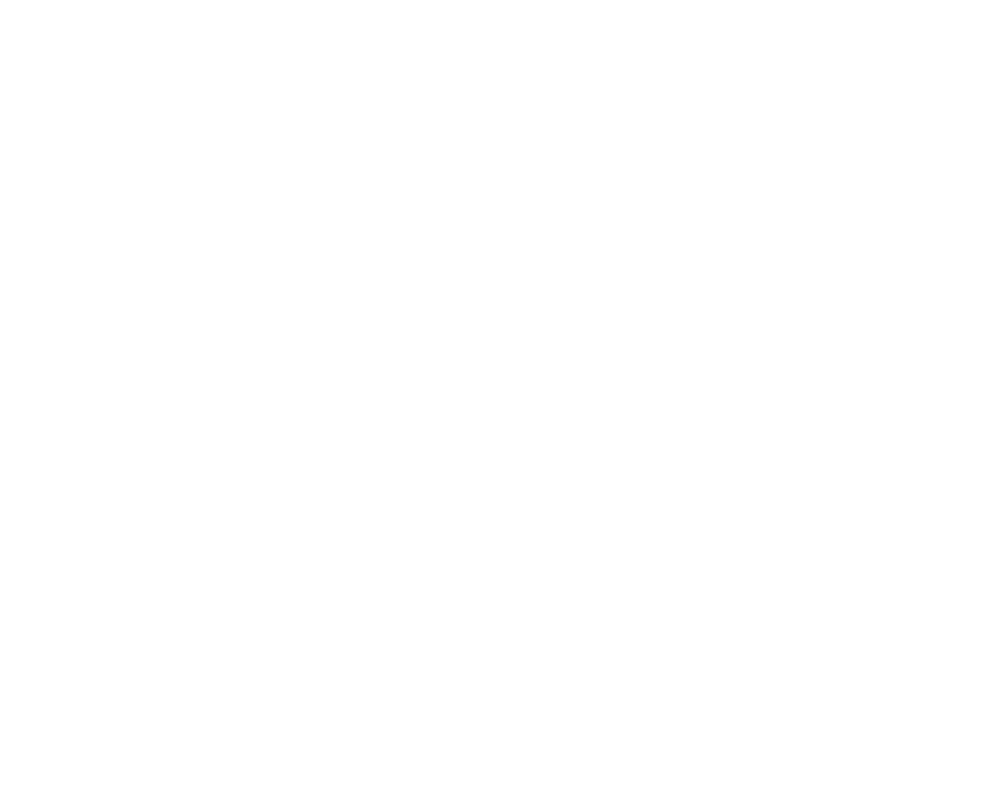
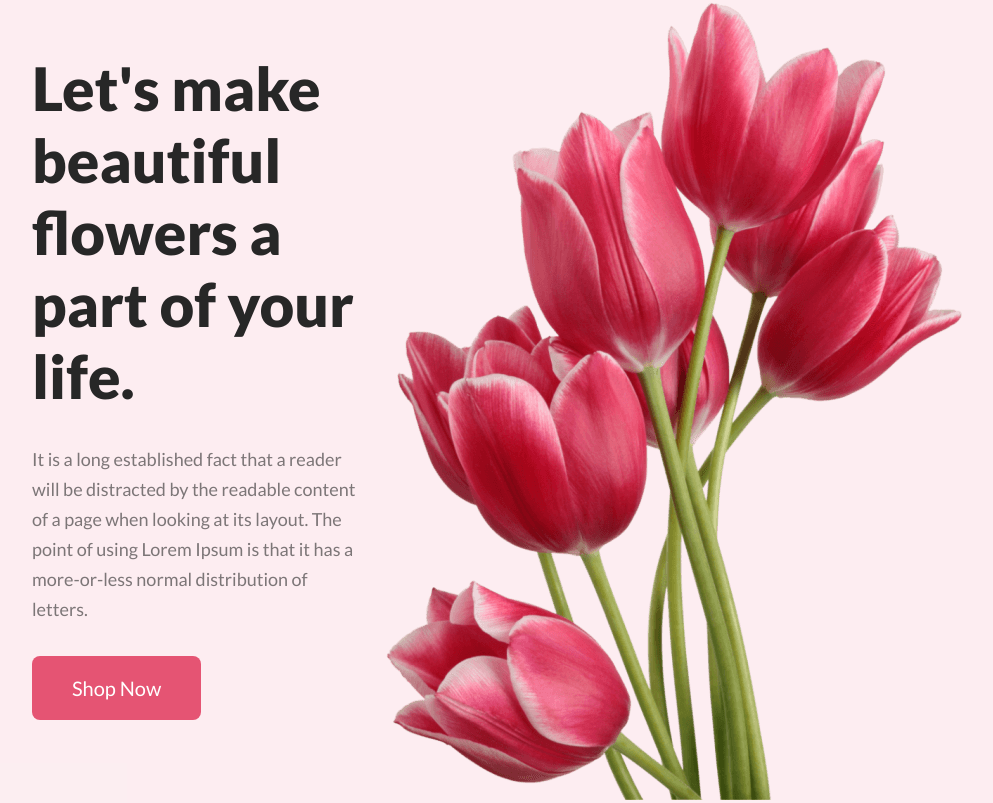
Before and after one commit to abu-abdullah22/flower-shop, a plain HTML site: page index.html in a window 1280 px wide. Shown: the whole page, without its empty margins (128-1121 px from the left). Drawn offline with Linux system fonts and the light colour scheme.

Commit message:
created and designed the header

```diff
--- a/index.html
+++ b/index.html
@@ -1,12 +1,28 @@
 <!DOCTYPE html>
 <html lang="en">
-<head>
-    <meta charset="UTF-8">
-    <meta name="viewport" content="width=device-width, initial-scale=1.0">
-    <title>Flower Shop</title>
-    <link rel="stylesheet" href="./styles/style.css">
-</head>
-<body>
-
-</body>
+  <head>
+    <meta charset="UTF-8" />
+    <meta name="viewport" content="width=device-width, initial-scale=1.0" />
+    <title>Flower Shop 🌼</title>
+    <link rel="stylesheet" href="./styles/style.css" />
+  </head>
+  <body>
+    <header>
+      <div class="container banner">
+        <div class="banner-text">
+          <h1>Let's make beautiful flowers a part of your life.</h1>
+          <p>
+            It is a long established fact that a reader will be distracted by
+            the readable content of a page when looking at its layout. The point
+            of using Lorem Ipsum is that it has a more-or-less normal
+            distribution of letters.
+          </p>
+          <button>Shop Now</button>
+        </div>
+        <div class="banner-image">
+          <img src="./Flower Asset/pngwing 10.png" alt="red-flower" />
+        </div>
+      </div>
+    </header>
+  </body>
 </html>
--- a/styles/style.css
+++ b/styles/style.css
@@ -0,0 +1,57 @@
+@import url('https://fonts.googleapis.com/css2?family=Lato:wght@400;700;900&display=swap');
+
+* {
+    margin: 0;
+    padding: 0;
+    font-family: 'Lato', sans-serif;
+}
+
+header {
+    background-color: rgba(229, 84, 115, 0.10);
+    ;
+}
+
+p {
+    color: rgba(39, 39, 39, 0.60);
+    font-size: 18px;
+    font-weight: 400;
+    line-height: 30px;
+    /* 166.667% */
+}
+
+button {
+    border-radius: 8px;
+    background: #E55473;
+    border: 0;
+    color: white;
+    font-size: 20px;
+    padding: 20px 40px;
+}
+
+.container {
+    width: 75%;
+    max-width: 1440px;
+    margin: 0 auto;
+}
+
+.banner {
+    display: flex;
+    align-items: center;
+    justify-content: space-between;
+}
+
+.banner .banner-text h1 {
+    color: #272727;
+    font-size: 60px;
+    font-weight: 800;
+}
+
+.banner .banner-text * {
+    margin-bottom: 32px;
+    /* max-width: 525px; */
+}
+
+.banner .banner-image {
+    width: 100%;
+    vertical-align: middle;
+}
```
